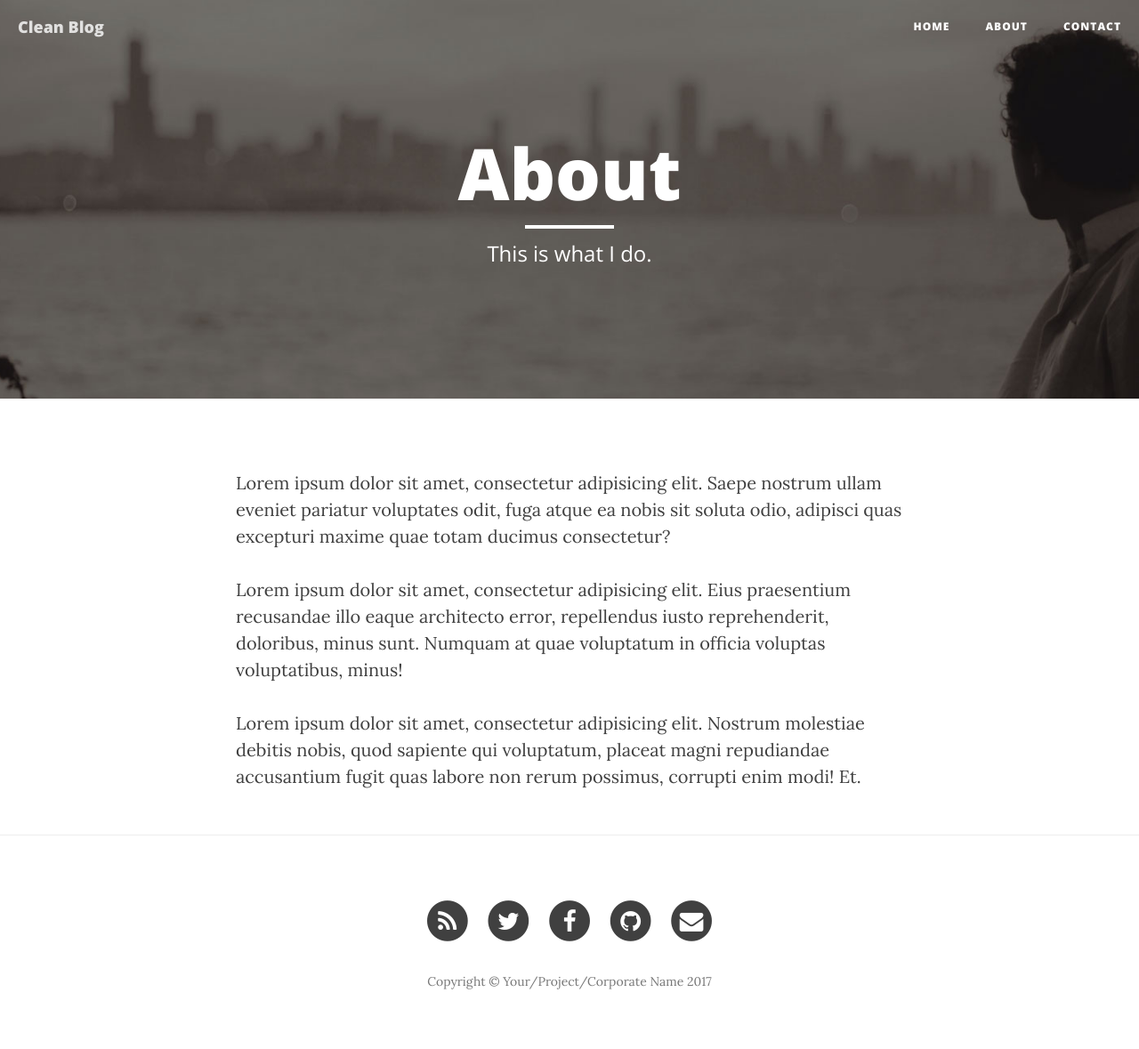
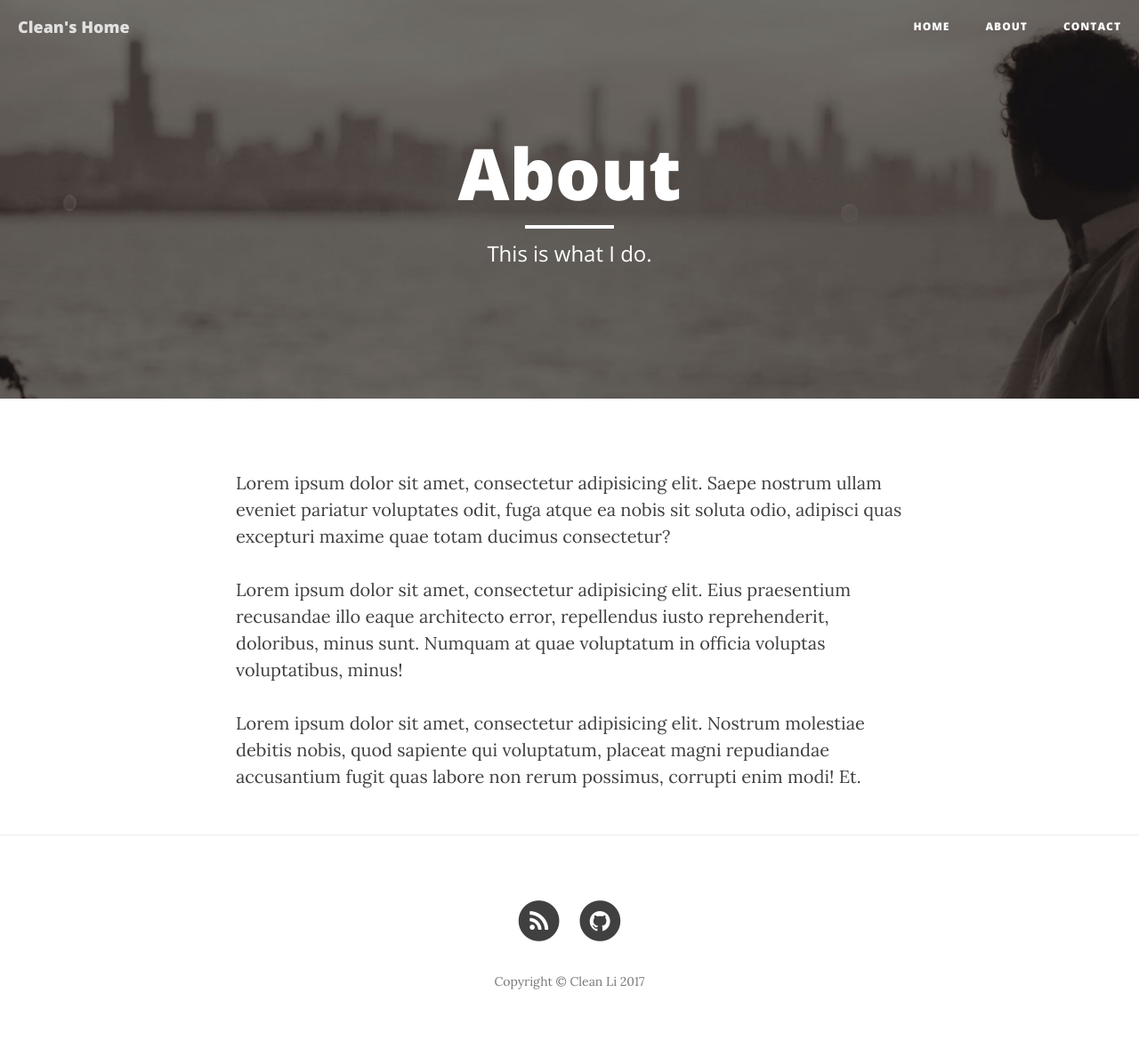
Before and after one commit to cleanli/cleanhome, a Jekyll site: the page built from about.html, in a window 1280 px wide. Shown: the whole page at 89% size. Built offline with Jekyll 4.4.1, drawn with Linux system fonts in a browser that asks for light colours; nearby versions of some CDN libraries.

Commit message:
change setting

```diff
--- a/_config.yml
+++ b/_config.yml
@@ -1,15 +1,12 @@
 # Site settings
-title: Clean Blog
+title: Clean's Home
 header-img: img/home-bg.jpg
-email: your-email@yourdomain.com
-copyright_name: Your/Project/Corporate Name
+email: clean_li@yahoo.com
+copyright_name: Clean Li
 description: "Write your site description here. It will be used as your sites meta description as well!"
-baseurl: "/startbootstrap-clean-blog-jekyll"
-url: "http://yourdomain.com"
-twitter_username: SBootstrap
-github_username:  davidtmiller
-facebook_username:  StartBootstrap
-email_username:  your-email@yourdomain.com
+baseurl: "/cleanhome"
+url: "http://cleanhome.com"
+github_username:  cleanli
 
 # Google Analytics
 # To enable google analytics, uncomment below line with a valid Google Tracking ID
@@ -19,7 +16,7 @@ email_username:  your-email@yourdomain.com
 markdown: kramdown
 highlighter: rouge
 permalink: pretty
-paginate: 5
+paginate: 8
 exclude: ["less","node_modules","Gruntfile.js","package.json","README.md"]
 
 gems: [jekyll-paginate, jekyll-feed]
```
